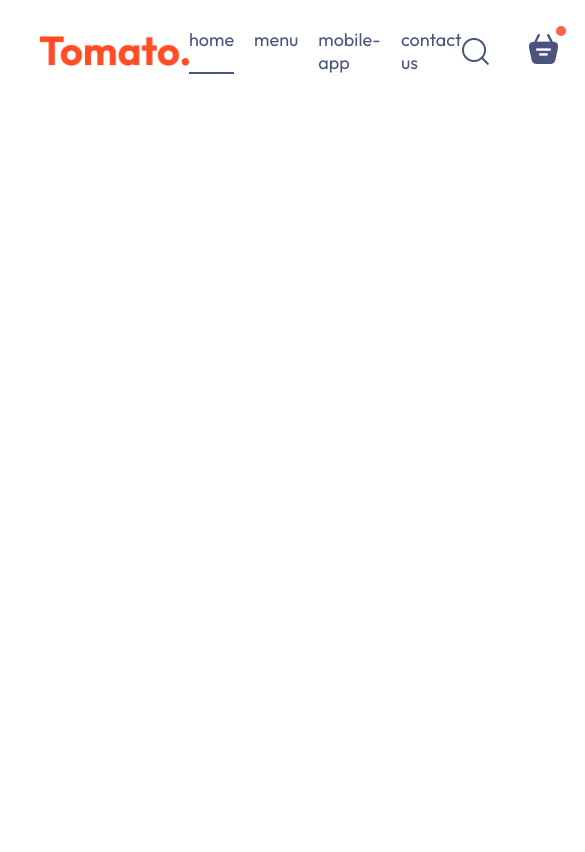
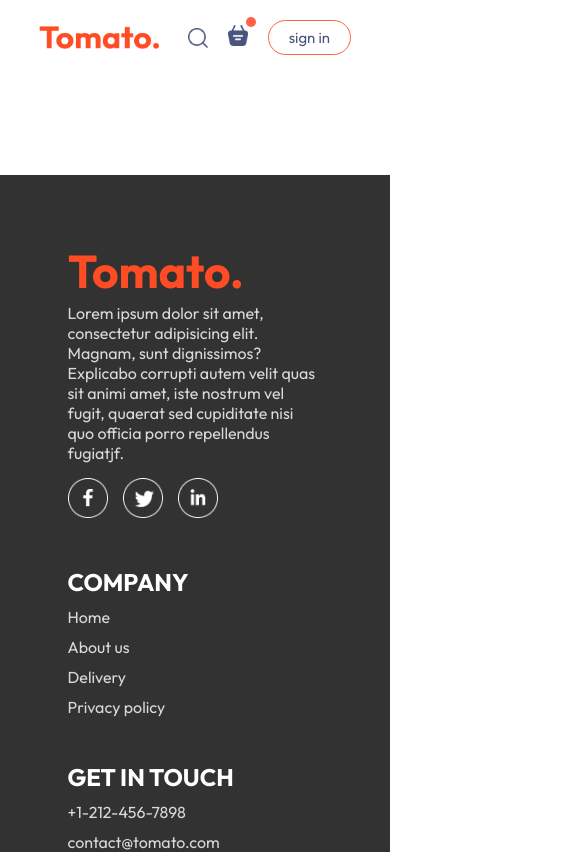
Before and after one commit to kunalgarg-18/Eatzly, a React (Vite) app in the folder frontend/: page /order in a window 390 px wide. Shown: the top 852 px of the page, 585 px wide, since content can reach past the window. Built offline with nearby package versions, Linux system fonts and the light colour scheme; a web font is replaced by a local one.

Commit message:
frontend done with responsive ui

```diff
--- a/frontend/src/App.jsx
+++ b/frontend/src/App.jsx
@@ -4,9 +4,11 @@ import { Route, Routes } from 'react-router-dom'
 import Cart from './pages/Cart/Cart'
 import Home from './pages/Home/Home'
 import PlaceOrder from './pages/PlaceOrder/PlaceOrder'
+import Footer from './components/Footer/Footer'
 
 const App = () => {
   return (
+    <>
     <div className='app'>
       <Navbar/>
       <Routes>
@@ -16,6 +18,8 @@ const App = () => {
       </Routes>
 
     </div>
+    <Footer/>
+    </>
   )
 }
 
--- /dev/null
+++ b/frontend/src/components/AppDownload/AppDownload.css
@@ -0,0 +1,23 @@
+.app-download{
+    margin: auto auto;
+    margin-top: 100px;
+    font-size: max(3vw,20px);
+    text-align: center;
+    font-weight: 500;
+}
+
+.app-download-platforms{
+    display: flex;
+    justify-content: center;
+    gap: max(2vw, 10px);
+    margin-top: 40px;
+}
+.app-download-platforms img{
+    width: max(30vw, 120px);
+    max-width: 180px;
+    transition: 0.5s;
+    cursor: pointer;
+}
+.app-download-platforms img:hover{
+    transform: scale(1.05);
+}
--- /dev/null
+++ b/frontend/src/components/AppDownload/AppDownload.jsx
@@ -0,0 +1,17 @@
+import React from 'react'
+import "./AppDownload.css"
+import { assets } from '../../assets/assets'
+
+const AppDownload = () => {
+  return (
+    <div className='app-download' id='app-download'>
+        <p>For Better Experience Download <br/> Tomato App</p>
+        <div className="app-download-platforms">
+            <img src={assets.play_store} alt="" />
+            <img src={assets.app_store} alt="" />
+        </div>
+    </div>
+  )
+}
+
+export default AppDownload
--- a/frontend/src/components/ExploreMenu/ExploreMenu.css
+++ b/frontend/src/components/ExploreMenu/ExploreMenu.css
@@ -50,3 +50,9 @@
     border: 4px solid tomato;
     padding: 2px;
 }
+@media (max-width: 1050px){
+    .explore-menu-text{
+        max-width: 100%;
+        font-size: 14px;
+    }
+}
--- a/frontend/src/components/FoodDisplay/FoodDisplay.jsx
+++ b/frontend/src/components/FoodDisplay/FoodDisplay.jsx
@@ -11,12 +11,16 @@ const FoodDisplay = ({category}) => {
         <h2>Top dishes near you</h2>
         <div className='food-display-list'>
             {food_list.map((item, index) => {
+
+              if(category === "All" || category === item.category){
+
                 return <FoodItem key={index}
                 id={item._id}
                 name={item.name}
                 description={item.description}
                 price={item.price}
                 image={item.image}/>
+              }
             })}
         </div>
     </div>
--- /dev/null
+++ b/frontend/src/components/Footer/Footer.css
@@ -0,0 +1,51 @@
+.footer{
+    color: #d9d9d9;
+    background-color: #323232;
+    display: flex;
+    flex-direction: column;
+    align-items: center;
+    gap: 20px;
+    padding: 20px 8vh;
+    padding-top: 80px;
+    margin-top: 100px;
+}
+.footer-content{
+    width: 100%;
+    display: grid;
+    grid-template-columns: 2fr 1fr 1fr;
+    gap: 80px;
+
+}
+.footer-content-left li, .footer-content-right li, .footer-content-center li{
+    list-style: none;
+    margin-bottom: 10px;
+    cursor: pointer;
+
+}
+.footer-content-left img, .footer-content-right h2, .footer-content-center h2{
+    color: white;
+    padding-bottom: 10px;
+}
+.footer-social-icons img{
+    width: 40px;
+    margin-right: 15px;
+    padding-top: 15px;
+}
+.footer hr{
+    width: 100%;
+    height: 2px;
+    margin: 20px 0;
+    background-color: grey;
+    border: none;
+}
+@media (max-width: 750px){
+    .footer-content{
+        display: flex;
+        flex-direction: column;
+        gap: 35px;
+
+    }
+    .footer-copyright{
+        text-align: center;
+    }
+}
--- /dev/null
+++ b/frontend/src/components/Footer/Footer.jsx
@@ -0,0 +1,43 @@
+import React from 'react'
+import "./Footer.css"
+import { assets } from '../../assets/assets'
+
+const Footer = () => {
+  return (
+    <div className='footer' id='footer'>
+        <div className="footer-content">
+            <div className="footer-content-left">
+                <img src={assets.logo} alt="" />
+                <p>Lorem ipsum dolor sit amet, consectetur adipisicing elit. Magnam, sunt dignissimos? Explicabo corrupti autem velit quas sit animi amet, iste nostrum vel fugit, quaerat sed cupiditate nisi quo officia porro repellendus fugiatjf.</p>
+                <div className="footer-social-icons">
+                    <img src={assets.facebook_icon} alt="" />
+                    <img src={assets.twitter_icon} alt="" />
+                    <img src={assets.linkedin_icon} alt="" />
+                </div>
+            </div>
+            <div className="footer-content-center">
+                <h2>COMPANY</h2>
+                <ul>
+                    <li>Home</li>
+                    <li>About us</li>
+                    <li>Delivery</li>
+                    <li>Privacy policy</li>
+                </ul>
+
+            </div>
+            <div className="footer-content-right">
+                <h2>GET IN TOUCH</h2>
+                <ul>
+                    <li>+1-212-456-7898</li>
+                    <li>contact@tomato.com</li>
+                </ul>
+            </div>
+        </div>
+        <hr/>
+        <p className='footer-copyright'>Copyright 2024 &copy; Tomato.com - All Rights Reserved.</p>
+
+    </div>
+  )
+}
+
+export default Footer
--- a/frontend/src/components/Header/Header.css
+++ b/frontend/src/components/Header/Header.css
@@ -38,3 +38,21 @@
     font-size: max(1vw, 13px);
     border-radius: 50px;
 }
+
+@media (max-width: 1050px){
+    .header-contents{
+        max-width: 45%
+    }
+}
+@media (max-width: 750px){
+
+    .header-contents{
+        max-width: 65%
+    }
+    .header-contents p{
+        display: none;
+    }
+    .header-contents buttons{
+        padding: 2vw 4vw
+    }
+}
--- a/frontend/src/components/Navbar/Navbar.css
+++ b/frontend/src/components/Navbar/Navbar.css
@@ -58,3 +58,47 @@
     top: -8px;
     right: -8px;
 }
+
+@media (max-width: 1050px){
+    .navbar .logo{
+        width: 140px;
+    }
+    .navbar-menu{
+        gap: 20px;
+        font-size: 17px;
+    }
+    .navbar-right{
+        gap: 30px;
+    }
+    .navbar-right img{
+        width: 22px;
+    }
+    .navbar-right button{
+        padding: 8px 25px;
+    }
+}
+@media (max-width: 900px){
+    .navbar .logo{
+        width: 120px;
+    }
+    .navbar-menu{
+        gap: 15px;
+        font-size: 16px;
+    }
+    .navbar-right{
+        gap: 20px;
+    }
+    .navbar-right img{
+        width: 20px;
+    }
+    .navbar-right button{
+        padding: 7px 20px;
+        font-size: 15px;
+    }
+}
+@media (max-width: 750px){
+
+    .navbar-menu{
+        display:none;
+    }
+}
--- a/frontend/src/components/Navbar/Navbar.jsx
+++ b/frontend/src/components/Navbar/Navbar.jsx
@@ -1,6 +1,7 @@
 import React, { useState } from 'react'
 import './Navbar.css'
 import { assets } from '../../assets/assets'
+import { Link } from 'react-router-dom';
 
 function Navbar() {
 
@@ -9,10 +10,10 @@ function Navbar() {
     <div className='navbar'>
       <img src={assets.logo} alt="" className='logo' />
       <ul className='navbar-menu'>
-        <li onClick={() => setMenu("home")} className={menu==="home"?"active":""}>home</li>
-        <li onClick={() => setMenu("menu")} className={menu==="menu"?"active":""}>menu</li>
-        <li onClick={() => setMenu("mobile-app")} className={menu==="mobile-app"?"active":""}>mobile-app</li>
-        <li onClick={() => setMenu("contact-us")} className={menu==="contact-us"?"active":""}>contact us</li>
+        <Link to='/' onClick={() => setMenu("home")} className={menu==="home"?"active":""}>home</Link>
+        <a href='#explore-menu' onClick={() => setMenu("menu")} className={menu==="menu"?"active":""}>menu</a>
+        <a href='#app-download' onClick={() => setMenu("mobile-app")} className={menu==="mobile-app"?"active":""}>mobile-app</a>
+        <a href='#footer' onClick={() => setMenu("contact-us")} className={menu==="contact-us"?"active":""}>contact us</a>
       </ul>
       <div className='navbar-right'>
         <img src={assets.search_icon} alt="" />
--- a/frontend/src/index.css
+++ b/frontend/src/index.css
@@ -5,6 +5,7 @@
   margin: 0;
   box-sizing: border-box;
   font-family: Outfit;
+  scroll-behavior: smooth;
 }
 
 body{
--- a/frontend/src/pages/Home/Home.jsx
+++ b/frontend/src/pages/Home/Home.jsx
@@ -3,6 +3,7 @@ import "./Home.css"
 import Header from '../../components/Header/Header'
 import ExploreMenu from '../../components/ExploreMenu/ExploreMenu'
 import FoodDisplay from '../../components/FoodDisplay/FoodDisplay'
+import AppDownload from '../../components/AppDownload/AppDownload'
 const Home = () => {
 
     const[category, setCategory] = useState("All");
@@ -11,6 +12,7 @@ const Home = () => {
       <Header/>
       <ExploreMenu category={category} setCategory={setCategory}/>
       <FoodDisplay category={category}/>
+      <AppDownload/>
     </div>
   )
 }
```
